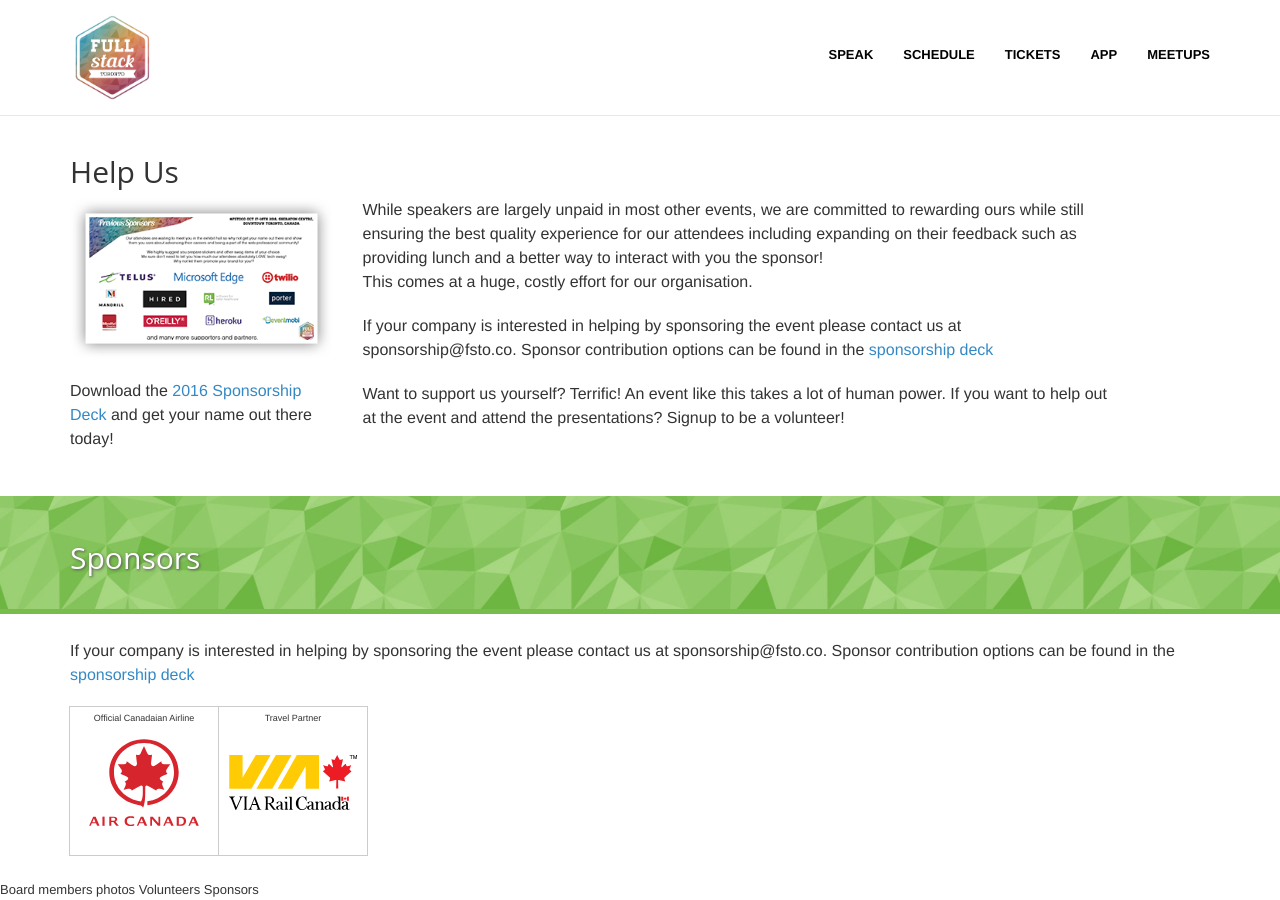
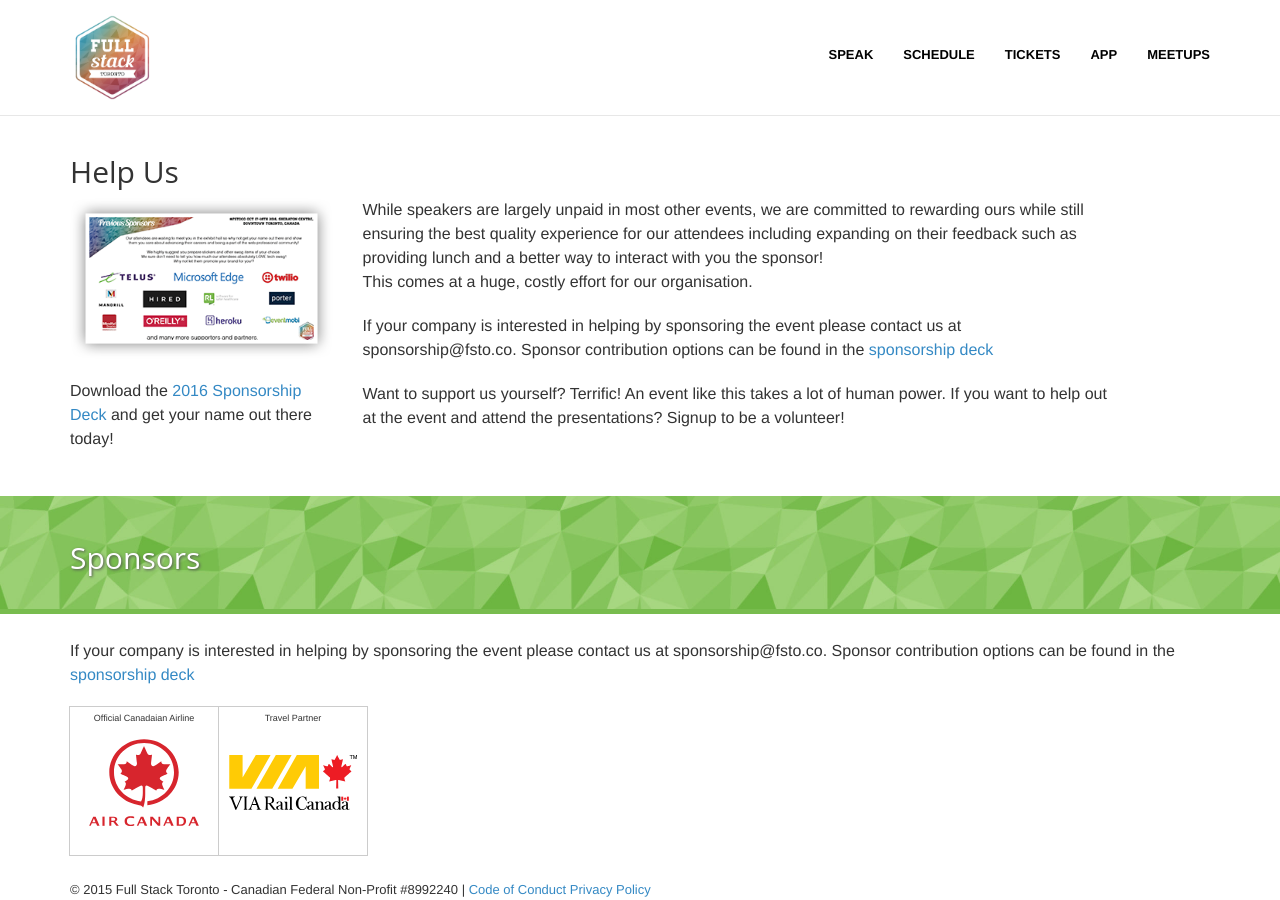
Before and after one commit to fullstackto/fstoco2016, a Jekyll site: the page built from index.html, in a window 1280 px wide and 900 px high, scrolled down 1958 px. Built offline with Jekyll 4.4.1, drawn with Linux system fonts in a browser that asks for light colours.

Commit message:
code of conduct

```diff
--- a/_includes/footer.html
+++ b/_includes/footer.html
@@ -27,7 +27,9 @@
 	</div>
 </section>
 <footer>
-Board members photos
-Volunteers
-Sponsors
+<div class="container">
+    <div class="row col-md-12">
+      &copy; 2015 Full Stack Toronto - Canadian Federal Non-Profit #8992240 | <a href="/code-of-conduct">Code of Conduct</a> <a href="//www.iubenda.com/privacy-policy/759651" class="iubenda-nostyle no-brand iub-legal-only iubenda-embed" title="Privacy Policy">Privacy Policy</a><script type="text/javascript">(function (w,d) {var loader = function () {var s = d.createElement("script"), tag = d.getElementsByTagName("script")[0]; s.src = "//cdn.iubenda.com/iubenda.js"; tag.parentNode.insertBefore(s,tag);}; if(w.addEventListener){w.addEventListener("load", loader, false);}else if(w.attachEvent){w.attachEvent("onload", loader);}else{w.onload = loader;}})(window, document);</script>
+    </div>
+  </div>
 </footer>
--- a/_includes/nav.html
+++ b/_includes/nav.html
@@ -8,7 +8,7 @@
                 <span class="icon-bar"></span>
                 <span class="icon-bar"></span>
             </button>
-            <a class="navbar-brand page-scroll" href="/#page-top"><img src="/static/images/fsto-logo.png" alt="Full Stack Toronto" /></a>
+            <a class="navbar-brand page-scroll" href="/"><img src="/static/images/fsto-logo.png" alt="Full Stack Toronto" /></a>
         </div>
 
         <!-- Collect the nav links, forms, and other content for toggling -->
```
Also changed, not shown: code-of-conduct/index.html (added, +33 -0 lines), 1 other file.
